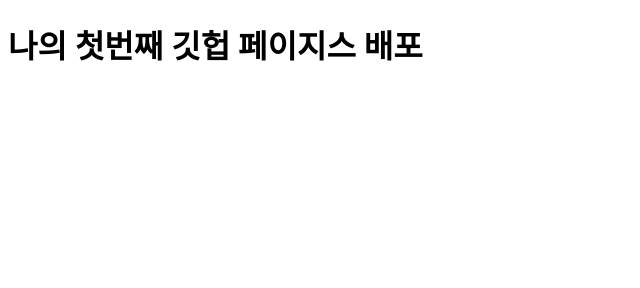
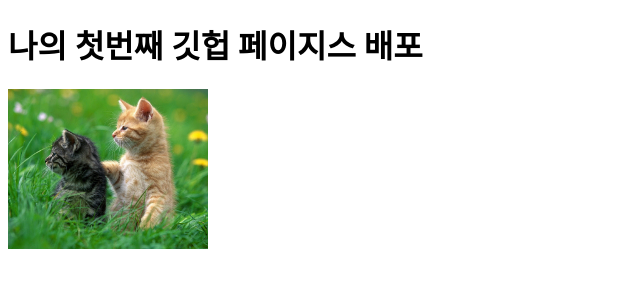
Before and after one commit to lovehyun/sesac_page1, a plain HTML site: page index.html in a window 1280 px wide. Shown: the whole page, without its empty margins (0-640 px from the left). Drawn offline with Linux system fonts and the light colour scheme.

Commit message:
[NEW] 냥이 추가

```diff
--- a/index.html
+++ b/index.html
@@ -5,5 +5,6 @@
     </head>
     <body>
         <h1>나의 첫번째 깃헙 페이지스 배포</h1>
+        <img src="images/cats.jpg" width="200px">
     </body>
 </html>
```
Also changed, not shown: images/cats.jpg (added).
